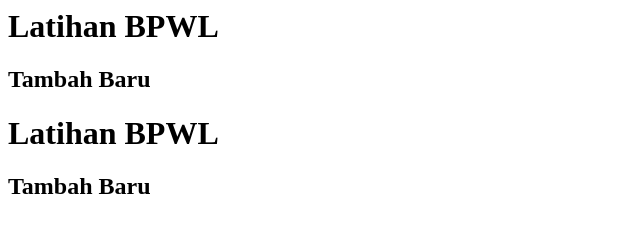
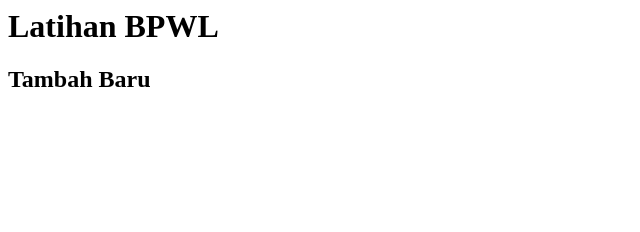
Before and after one commit to nadiarajagukguk/latihanBPWL, a plain HTML site: page index.html in a window 1280 px wide. Shown: the whole page, without its empty margins (0-640 px from the left). Drawn offline with Linux system fonts and the light colour scheme.

Commit message:
berubah dari github

```diff
--- a/index.html
+++ b/index.html
@@ -1,4 +1,2 @@
 <h1>Latihan BPWL</h1>
 <h2>Tambah Baru</h2>
-<h1>Latihan BPWL</h1>
-<h2>Tambah Baru</h2>
```
